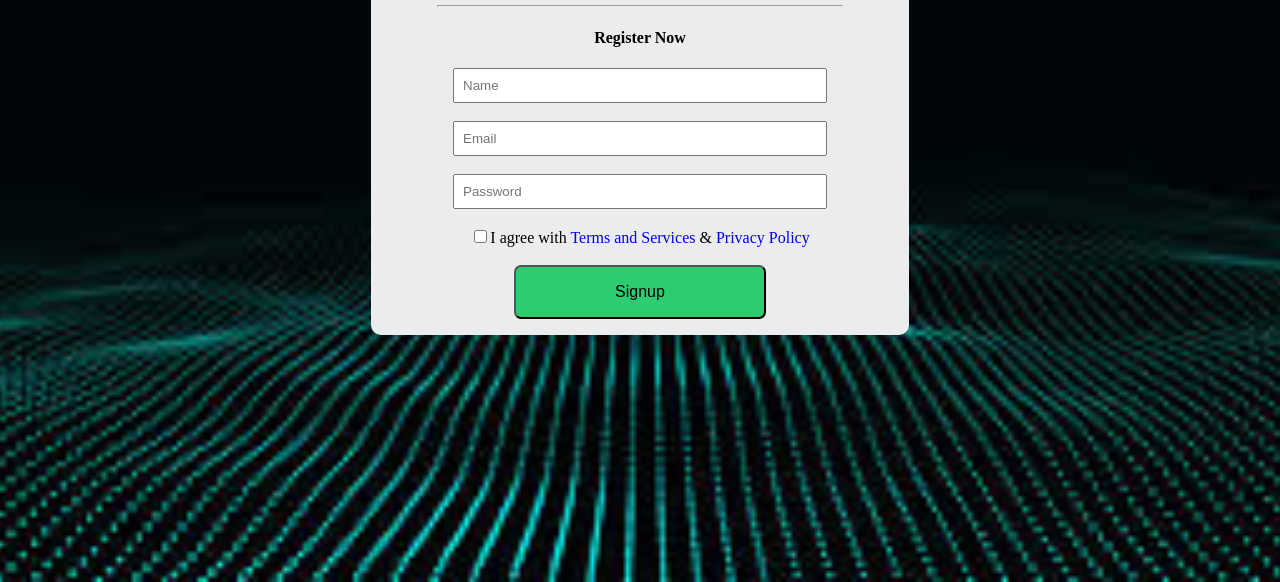
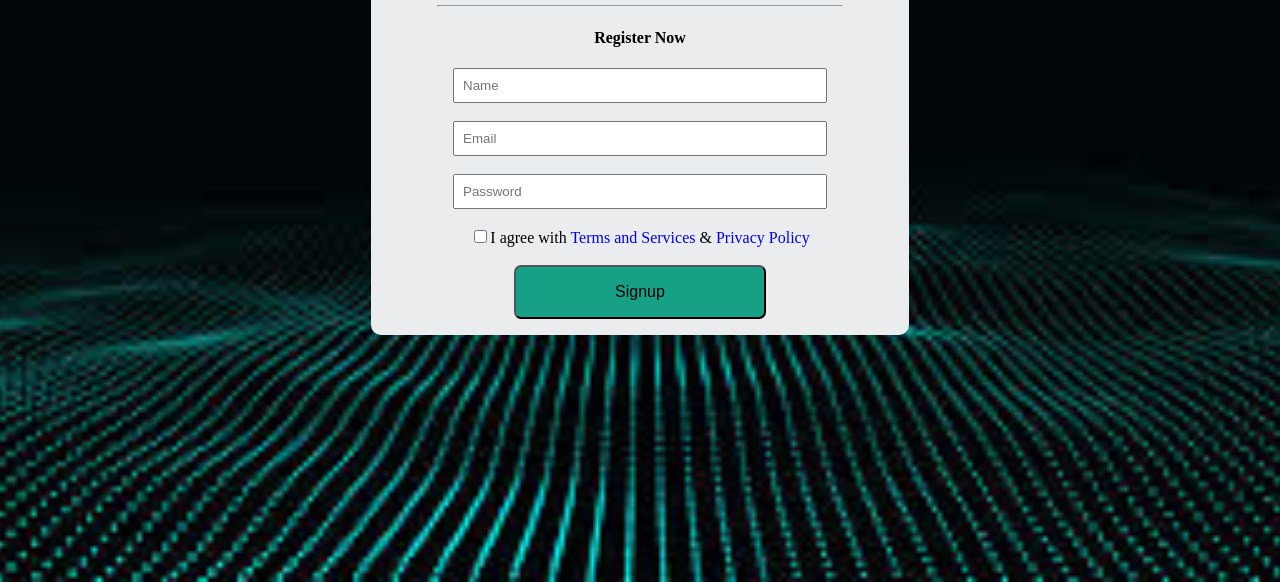
Before and after one commit to UshasriMavuri1999/GS_Web_Dev_Mentorship, a plain HTML site: page index.html in a window 1280 px wide. Shown: the part 218-800 px from the top of the page. Drawn offline with Linux system fonts and the light colour scheme.

Commit message:
added index file

```diff
--- a/index.html
+++ b/index.html
@@ -43,7 +43,7 @@
       }
       .btn{
         padding:1rem;
-        background-color:#2ecc71;
+        background-color:#16A085;
         font-size:1rem;
         width:50%;
         border-radius:7px;
```
